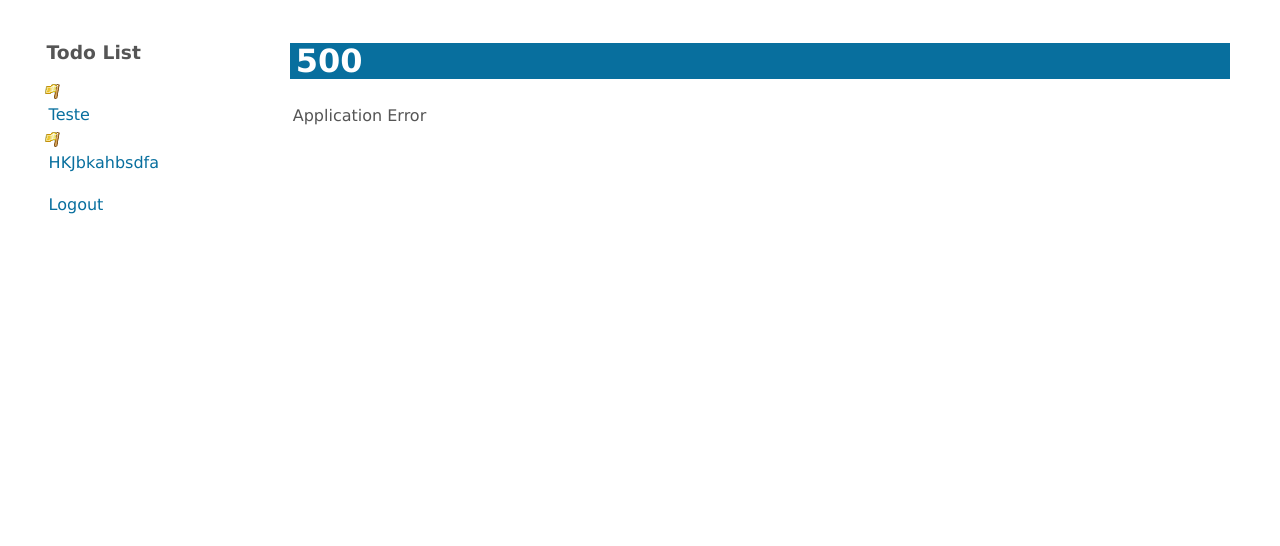
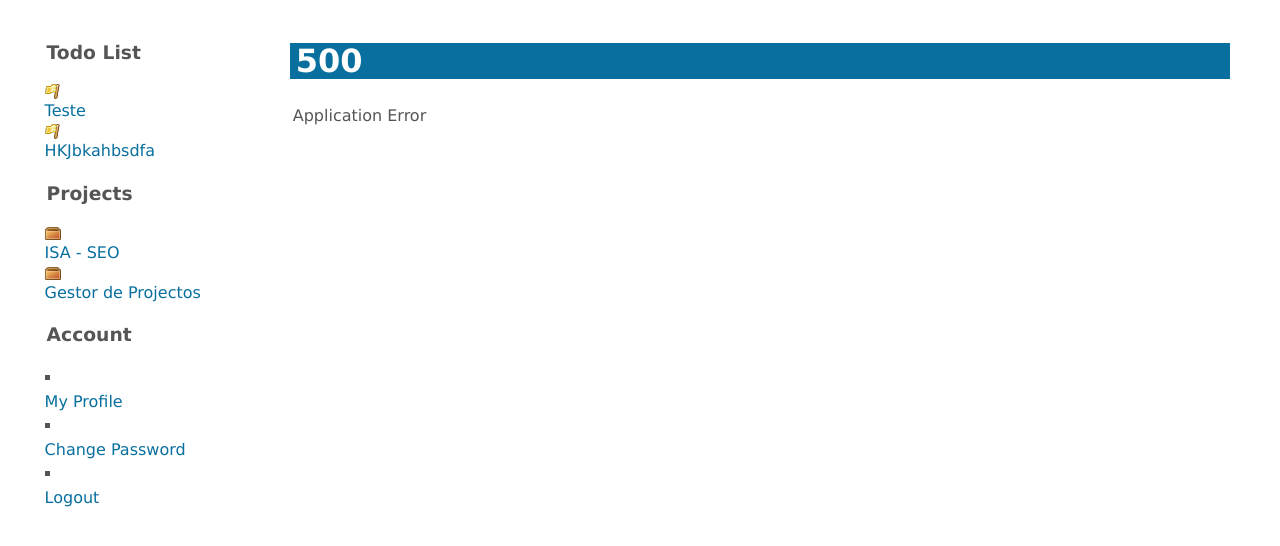
Before and after one commit to pgaspar/gestor, a Django app: template gestor/templates/500.html in a window 1280 px wide. Shown: the part 107-653 px from the top of the page. Run offline with Django 3.2, Linux system fonts and the light colour scheme; the template is opened without the code that fills it, so the values that code supplies are empty; a user stored in the database is signed in; data comes from the database, SQL or seed files in the repository; both versions use the stored data as it was after the commit.

Commit message:
git-svn-id: http://code.alcidesfonseca.com/gestor/jksite@45 98cf0b1a-8b52-0410-b8cf-cedd4b1de3d6

```diff
--- a/accounts/urls.py
+++ b/accounts/urls.py
@@ -5,4 +5,7 @@ urlpatterns = patterns('',
     (r'^login/$', 'django.contrib.auth.views.login', {'template_name': 'login.html'}),
 	(r'^logout/$', 'django.contrib.auth.views.logout_then_login',),
 	(r'^profile/$', 'django.views.generic.simple.redirect_to', { 'url': "/" }),
+	(r'^password_change/$', 'django.contrib.auth.views.password_change', {'template_name': 'password_change.html'}),
+	(r'^password_change/done/$', 'django.contrib.auth.views.password_change_done', {'template_name': 'password_change_done.html'}),
+
 )
--- a/gestor/templates/base.html
+++ b/gestor/templates/base.html
@@ -35,7 +35,19 @@
 
 						<h3>Todo  List</h3>
 							{{request.user.username|todo|safe}}
+
+						<h3>Projects</h3>
+						<ul id="project_list">
+							{% for project in request.user.projects_working.all %}
+								<li><a href="{{project.get_absolute_url}}">{{project.name}}</a></li>
+							{% endfor %}
+
+						</ul>
+
+						<h3>Account</h3>
 						<ul>
+							<li><a href="/users/{{request.user.username}}">My Profile</a></li>
+							<li><a href="/accounts/password_change">Change Password</a></li>
 							<li><a href="/accounts/logout">Logout</a></li>
 						</ul>
 					{% endblock %}
--- a/media/css/master.css
+++ b/media/css/master.css
@@ -112,17 +112,19 @@ div {
 }
 
 #menu li {
-	list-style: none;
+	list-style: inside square;
 	margin: 0;
 	padding: 0;
 }
 
 #menu li a {
 	display: block;
-	padding: 4px;
 	text-decoration: none;
 }
 
+#menu #project_list li {
+	list-style: inside url(/media/icons/box.png);
+}
 
 #content h1 {
 	background-color: #086F9E;
```
Also changed, not shown: accounts/templates/password_change.html (added, +15 -0 lines), accounts/templates/password_change_done.html (added, +10 -0 lines), settings.py (+6 -2 lines), jksite.sqlite3, 2 other files.
